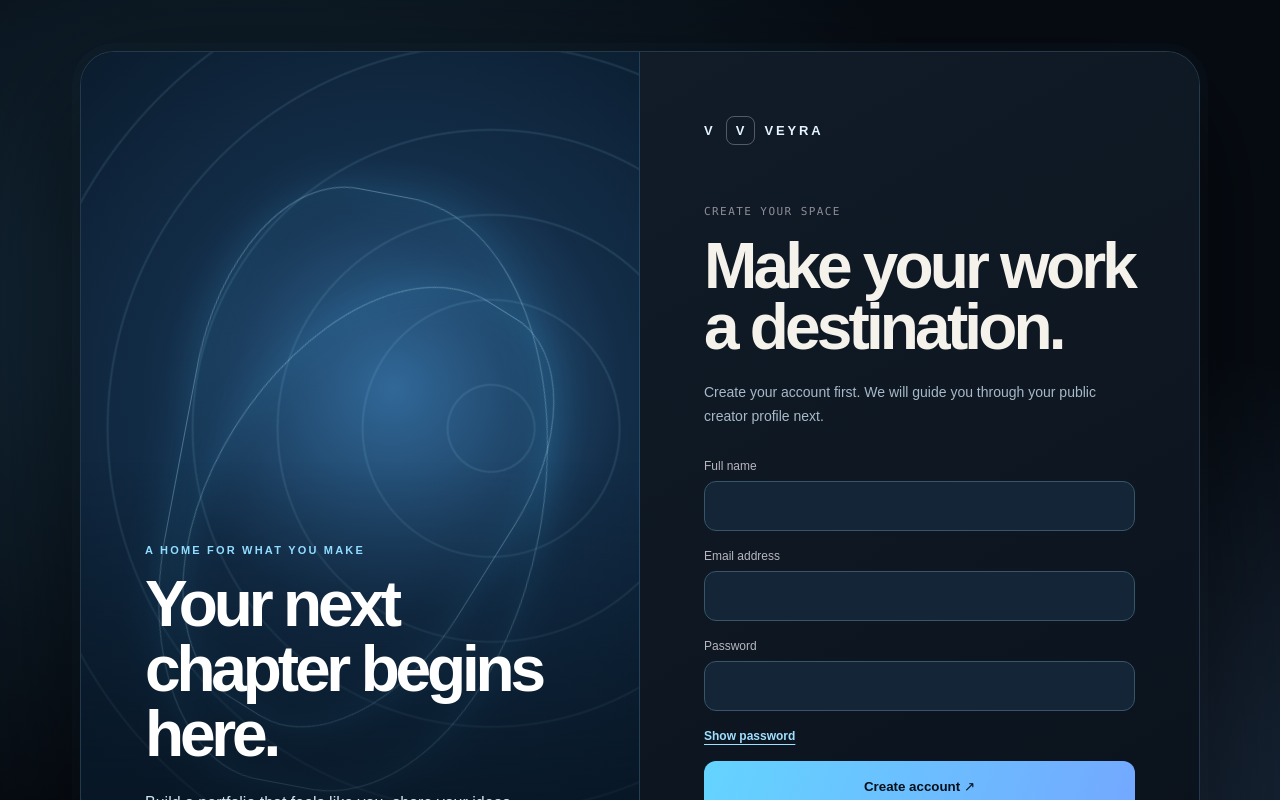
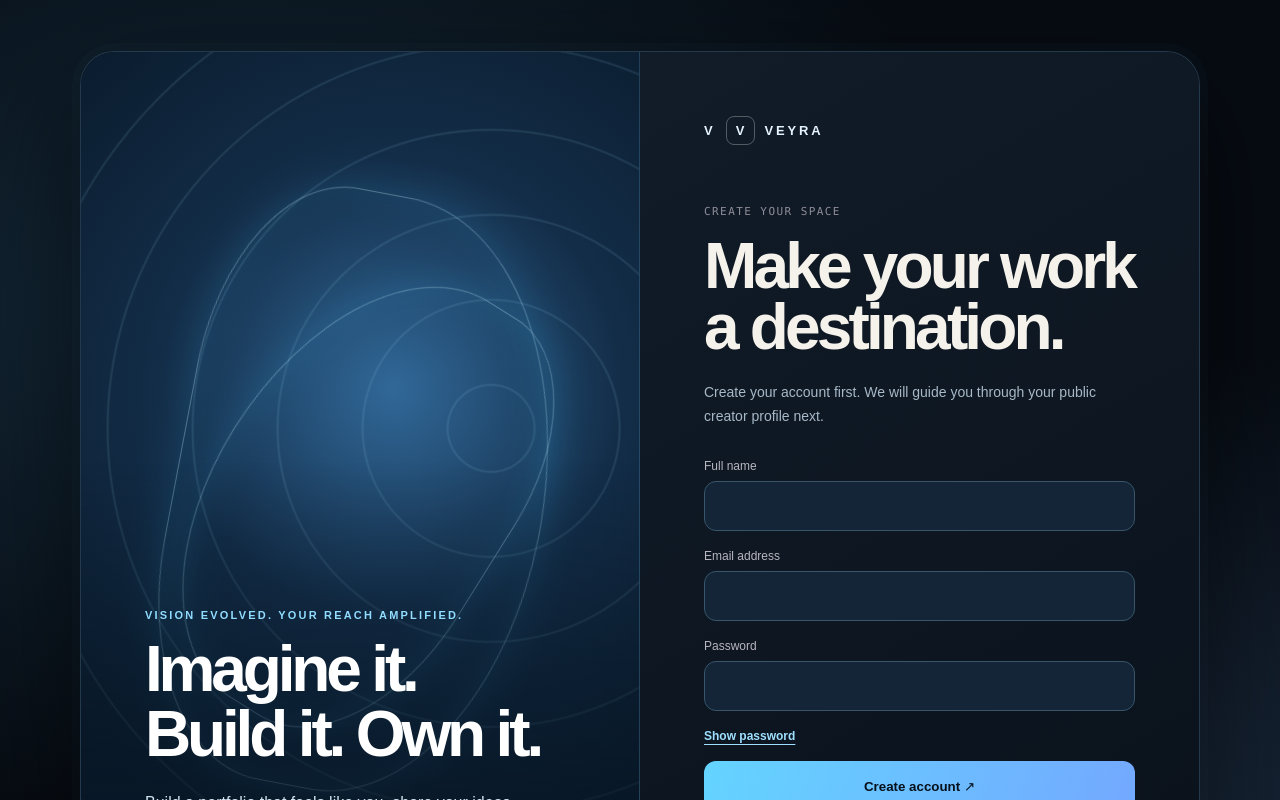
Before and after one commit to Timzee00/Veyra, a Next.js app: page /signup in a window 1280 px wide. Shown: the top 800 px of the page. Built offline with nearby package versions, Linux system fonts and the light colour scheme.

Commit message:
brand: align creator journey with Veyra’s official creative platform identity

```diff
--- a/src/app/signup/page.tsx
+++ b/src/app/signup/page.tsx
@@ -1,6 +1,7 @@
 import type { Metadata } from "next";
 import Link from "next/link";
 import AuthForm from "@/components/auth/AuthForm";
+import { VEYRA } from "@/platform/brand/identity";
 
 export const metadata: Metadata = {
   title: "Create account",
@@ -10,7 +11,7 @@ export const metadata: Metadata = {
 export default function SignupPage() {
   return (
     <main className="auth-shell auth-experience">
-      <section className="auth-stage"><div className="auth-visual"><span className="auth-orbit auth-orbit-one" /><span className="auth-orbit auth-orbit-two" /><div className="auth-visual-copy"><span className="auth-kicker">A HOME FOR WHAT YOU MAKE</span><h2>Your next chapter begins here.</h2><p>Build a portfolio that feels like you, share your ideas, and meet your next opportunity.</p><div className="auth-visual-chips"><span>Make</span><span>Share</span><span>Connect</span></div></div></div><div className="auth-card">
+      <section className="auth-stage"><div className="auth-visual"><span className="auth-orbit auth-orbit-one" /><span className="auth-orbit auth-orbit-two" /><div className="auth-visual-copy"><span className="auth-kicker">{VEYRA.philosophy.toUpperCase()}</span><h2>{VEYRA.tagline}</h2><p>Build a portfolio that feels like you, share your ideas, and meet your next opportunity.</p><div className="auth-visual-chips"><span>Make</span><span>Share</span><span>Connect</span></div></div></div><div className="auth-card">
         <Link className="auth-brand" href="/" aria-label="Veyra home">V<span>V</span> VEYRA</Link>
         <p className="eyebrow">CREATE YOUR SPACE</p>
         <h1>Make your work<br />a destination.</h1>
```
